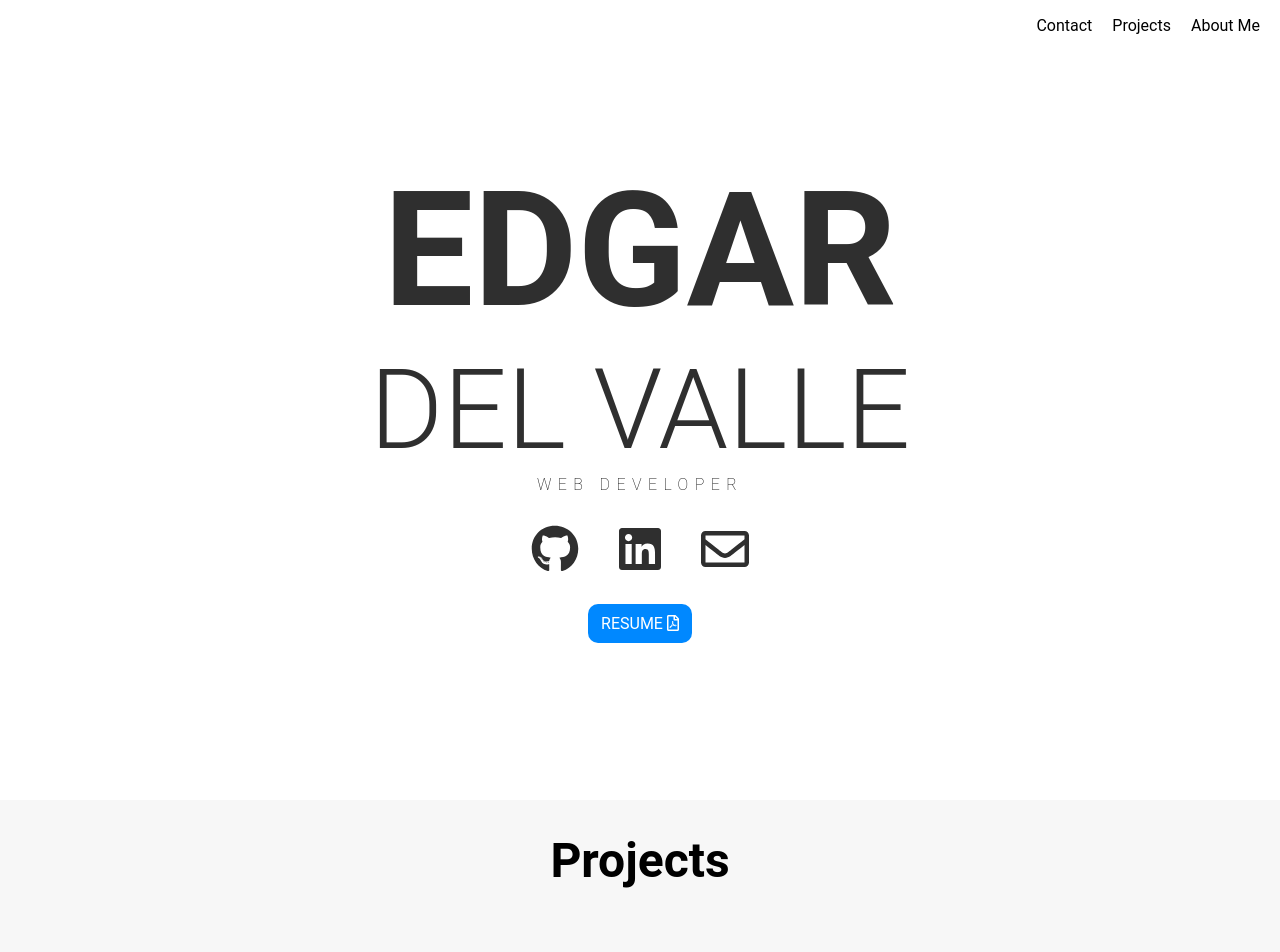
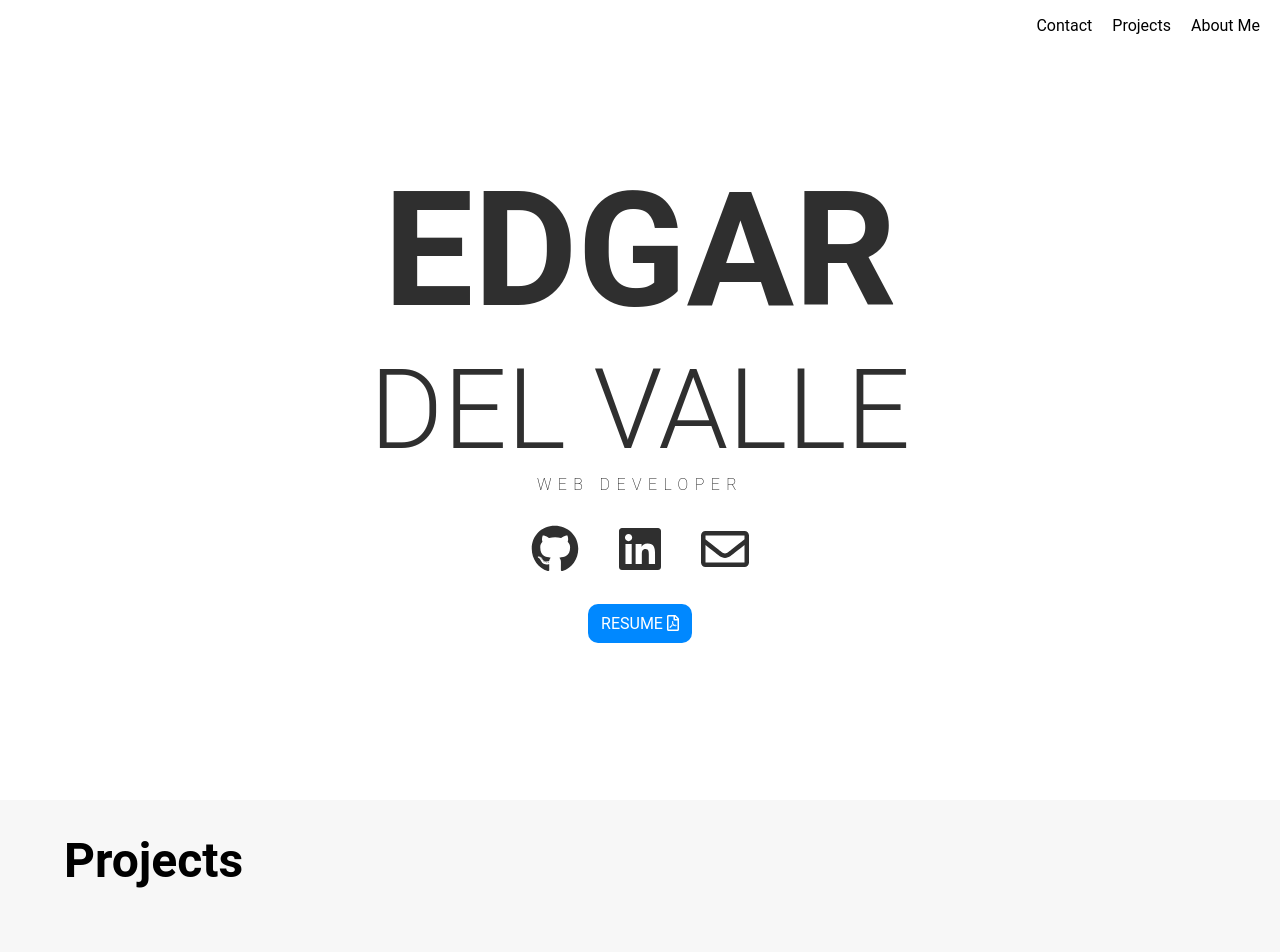
Before and after one commit to edgardelvalle/edgardelvalle, a Gatsby site: page / in a window 1280 px wide. Shown: the top 952 px of the page. Built offline with nearby package versions, Linux system fonts and the light colour scheme; Gatsby itself is replaced by a stand-in of ours.

Commit message:
Fixed layout issues

```diff
--- a/src/pages/AboutMe.jsx
+++ b/src/pages/AboutMe.jsx
@@ -11,7 +11,9 @@ const Container = styled.div`
   align-items: center;
 
   .header {
+    align-self: flex-start;
     font-size: 3rem;
+    margin-left: 5%;
   }
 
   .hero {
--- a/src/pages/Projects.jsx
+++ b/src/pages/Projects.jsx
@@ -7,12 +7,14 @@ const Container = styled.div`
   height: 100%;
   display: flex;
   justify-content: center;
+  align-items: center;
+  flex-direction: column;
   background-color: #f7f7f7;
-  flex-direction: column;
-  align-items: center;
 
   .header {
+    align-self: flex-start;
     font-size: 3rem;
+    margin-left: 5%;
   }
 
   .project-list {
```
